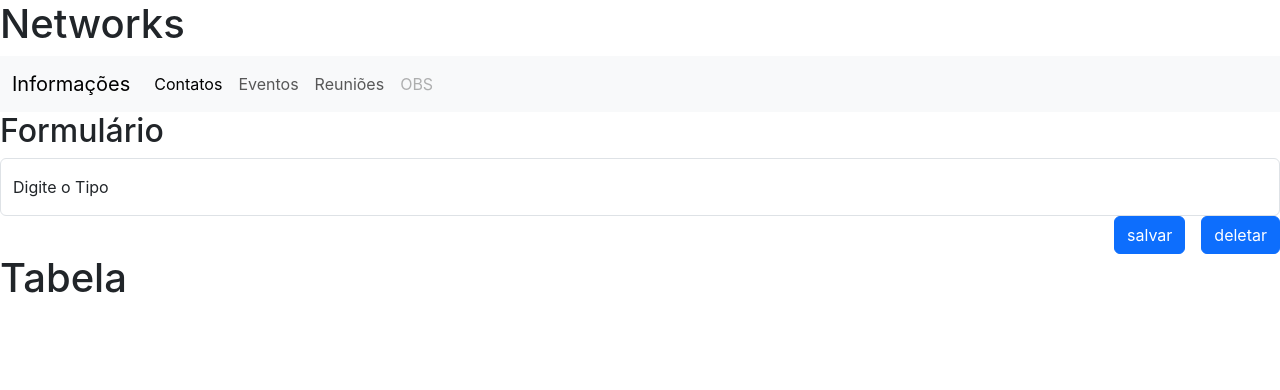
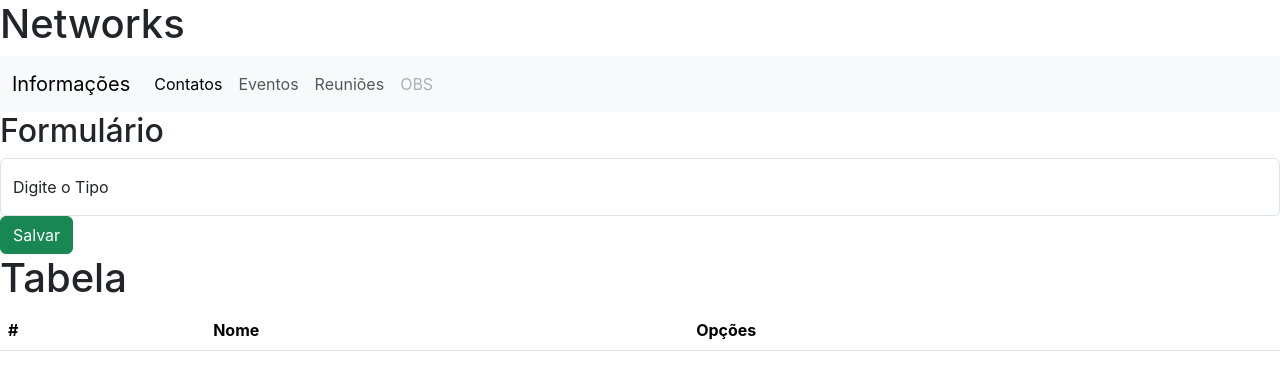
Before and after one commit to IslaMCastro/agenda-react, a React (Create React App) app: page / in a window 1280 px wide. Shown: the top 390 px of the page. Built offline with nearby package versions, Linux system fonts and the light colour scheme.

Commit message:
Alterações

```diff
--- a/src/components/tipo/Tipo.jsx
+++ b/src/components/tipo/Tipo.jsx
@@ -3,30 +3,63 @@ import { useState } from "react";
 
 function Tipo() {
     const [descricao, setDescricao] = useState("");
+    const [id, setId] = useState(0)
+    const [dados, setDados] = useState([])
 
+    const criar = (e) => {
+        e.preventDefault();
+        const index = id + 1;
+        const item = { index, descricao };
+        // o nome dos três pontos é spreds //
+        setDados([...dados, item]);
+        setId(index)
+        setDescricao('')
+    }
     return (
         <div>
             <div>
                 <h2>Formulário</h2>
-                <form className="form-floating">
+
+                <form className="" action="">
+                    <div className="form-floating">
                         <input
                             type="text"
                             className="form-control"
                             id="descricao"
                             placeholder="ex: Reunião"
                             value={descricao}
-                        onChange={(e)=> setDescricao(e.target.value)}
+                            onChange={(e) => setDescricao(e.target.value)}
                         />
                         <label htmlFor="descricao">Digite o Tipo</label>
                         <div className="d-grid gap-2 d-md-flex justify-content-md-end">
-                        <button className="btn btn-primary me-md-2" type="button">salvar</button>
-                        <button className="btn btn-primary" type="button">deletar</button>
+
+                        </div>
+                        <button onClick={criar} className="btn btn-success">Salvar</button>
                     </div>
                 </form>
             </div>
             <div>
                 <h1>Tabela</h1>
             </div>
+            <table className="table table-striped">
+                <thead>
+                    <tr>
+                        <th>#</th>
+                        <th>Nome</th>
+                        <th>Opções</th>
+                    </tr>
+                </thead>
+                <tbody>
+                    {dados.map((item,index) => (
+                        <tr key={index}>
+                            <td>{item.index}</td>
+                            <td>{item.descricao}</td>
+                            <td></td>
+                        </tr>
+                    ))}
+
+                </tbody>
+            </table>
         </div>
 
     );
```
Also changed, not shown: src/components/home/Home.jsx (added, +11 -0 lines), src/components/tarefas/Tarefa.jsx (added, +39 -0 lines), src/dados/TarefasDB.js (added, +10 -0 lines), src/components/tarefas/Tarefa.css (added). Lines whose indentation alone changed are shown as unchanged.
